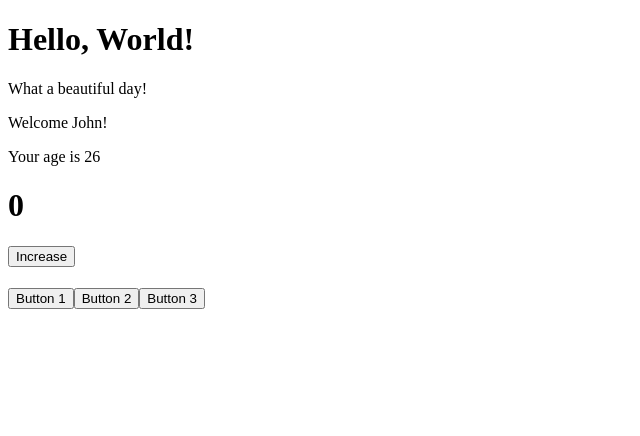
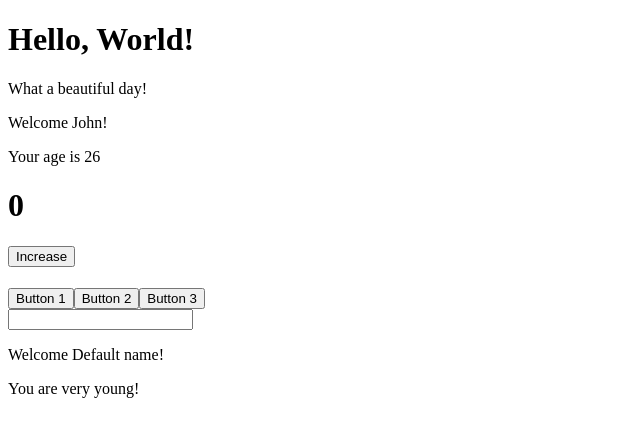
Before and after one commit to Aliberk17/react-exercises, a React (Create React App) app: page / in a window 1280 px wide. Shown: the top 436 px of the page, without its empty margins (0-640 px from the left). Built offline with nearby package versions, Linux system fonts and the light colour scheme.

Commit message:
Forms - 01

```diff
--- a/src/App.js
+++ b/src/App.js
@@ -2,6 +2,7 @@ import React, { Component } from "react";
 import ClickTracker from "./ClickTracker";
 import Counter from "./Counter";
 import Hello from "./Hello";
+import InteractiveWelcome from "./InteractiveWelcome ";
 import Welcome from "./Welcome";
 
 export default class App extends Component {
@@ -12,6 +13,7 @@ export default class App extends Component {
         <Welcome name="John" age="26" />
         <Counter initialValue={0} incrementInterval={2000} incrementAmount={7} />
         <ClickTracker/>
+        <InteractiveWelcome/>
       </div>
     );
   }
--- /dev/null
+++ b/src/InteractiveWelcome .js
@@ -0,0 +1,23 @@
+import React, { Component } from "react";
+import Welcome from "./Welcome";
+
+export default class InteractiveWelcome extends Component {
+  state = {
+    value: "",
+  };
+
+  handleChange = (event) => {
+    this.setState({
+      value: event.target.value,
+    });
+  };
+
+  render() {
+    return (
+      <div>
+        <input onChange={this.handleChange} />
+        <Welcome name={this.state.value} />
+      </div>
+    );
+  }
+}
```
